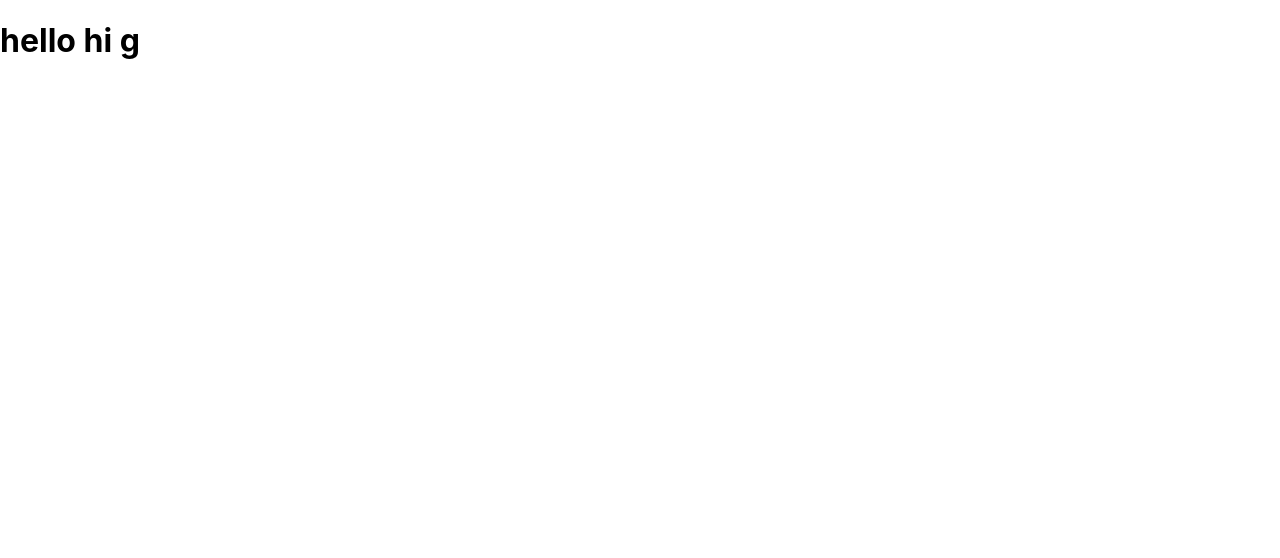
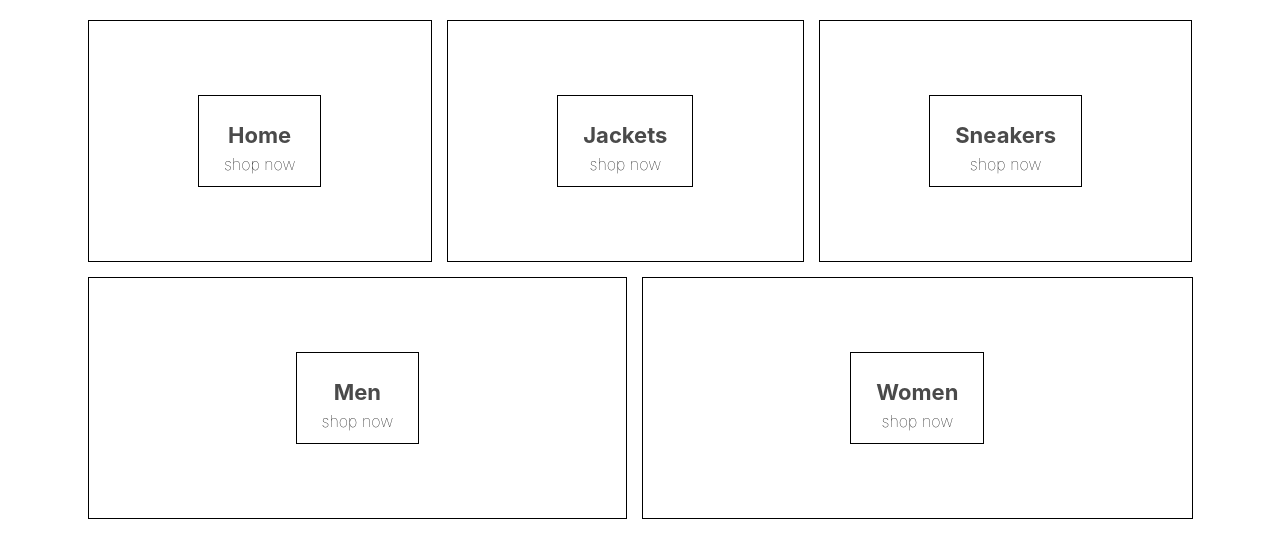
Before and after one commit to arvind98960/onlinestore, a React (Create React App) app: page / in a window 1280 px wide. Shown: the top 558 px of the page. Built offline with nearby package versions, Linux system fonts and the light colour scheme.

Commit message:
addingHpmepage

```diff
--- a/package.json
+++ b/package.json
@@ -9,6 +9,7 @@
     "react": "^17.0.2",
     "react-dom": "^17.0.2",
     "react-scripts": "5.0.0",
+    "sass": "^1.49.9",
     "web-vitals": "^2.1.4"
   },
   "scripts": {
--- a/src/App.js
+++ b/src/App.js
@@ -1,9 +1,9 @@
 import './App.css';
-
+import HomePage from './homepage.component'
 function App() {
   return (
     <div >
-     <h1>hello hi g</h1>
+     <HomePage/>
     </div>
   );
 }
--- /dev/null
+++ b/src/homepage.component.js
@@ -0,0 +1,37 @@
+import React from 'react'
+import './homepage.styles.scss'
+function HomePage () {
+    return (
+        <div className="homepage ">
+            <div className='directory-menu'>
+                <div className='menu-item'>
+                    <div className='content'>
+                        <h1 className='title'>Home</h1>
+                        <span className='subtitle'>shop now</span>                    </div>
+                </div>
+                <div className='menu-item'>
+                    <div className='content'>
+                        <h1 className='title'>Jackets</h1>
+                        <span className='subtitle'>shop now</span>                    </div>
+                </div>
+                <div className='menu-item'>
+                    <div className='content'>
+                        <h1 className='title'>Sneakers</h1>
+                        <span className='subtitle'>shop now</span>                    </div>
+                </div>
+                <div className='menu-item'>
+                    <div className='content'>
+                        <h1 className='title'>Men</h1>
+                        <span className='subtitle'>shop now</span>                    </div>
+                </div>
+                <div className='menu-item'>
+                    <div className='content'>
+                        <h1 className='title'>Women</h1>
+                        <span className='subtitle'>shop now</span>                    </div>
+                </div>
+            </div>
+        </div>
+     );
+}
+
+export default HomePage;
--- /dev/null
+++ b/src/homepage.styles.scss
@@ -0,0 +1,54 @@
+.homepage {
+  display: flex;
+  flex-direction: column;
+  align-items: center;
+  padding: 20px 80px;
+}
+
+.directory-menu {
+  width: 100%;
+  display: flex;
+  flex-wrap: wrap;
+  justify-content: space-between;
+}
+
+.menu-item {
+  min-width: 30%;
+  height: 240px;
+  flex: 1 1 auto;
+  display: flex;
+  align-items: center;
+  justify-content: center;
+  border: 1px solid black;
+  margin: 0 7.5px 15px;
+
+  &:first-child {
+    margin-right: 7.5px;
+  }
+
+  &:last-child {
+    margin-left: 7.5px;
+  }
+
+  .content {
+    height: 90px;
+    padding: 0 25px;
+    display: flex;
+    flex-direction: column;
+    align-items: center;
+    justify-content: center;
+    border: 1px solid black;
+
+    .title {
+      font-weight: bold;
+      margin-bottom: 6px;
+      font-size: 22px;
+      color: #4a4a4a;
+    }
+
+    .subtitle {
+      font-weight: lighter;
+      font-size: 16px;
+    }
+  }
+}
```
Also changed, not shown: 1 other file (tests, documents, lock files or other folders).
